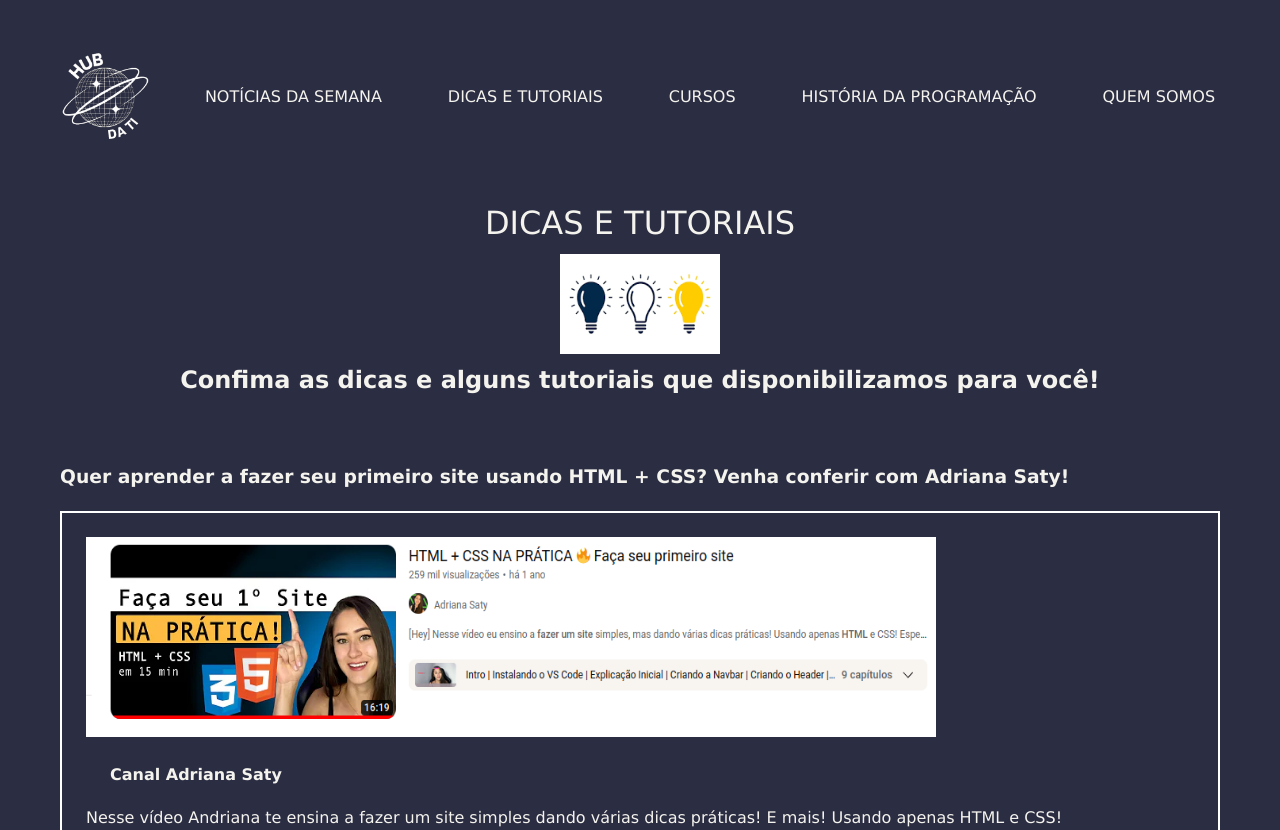
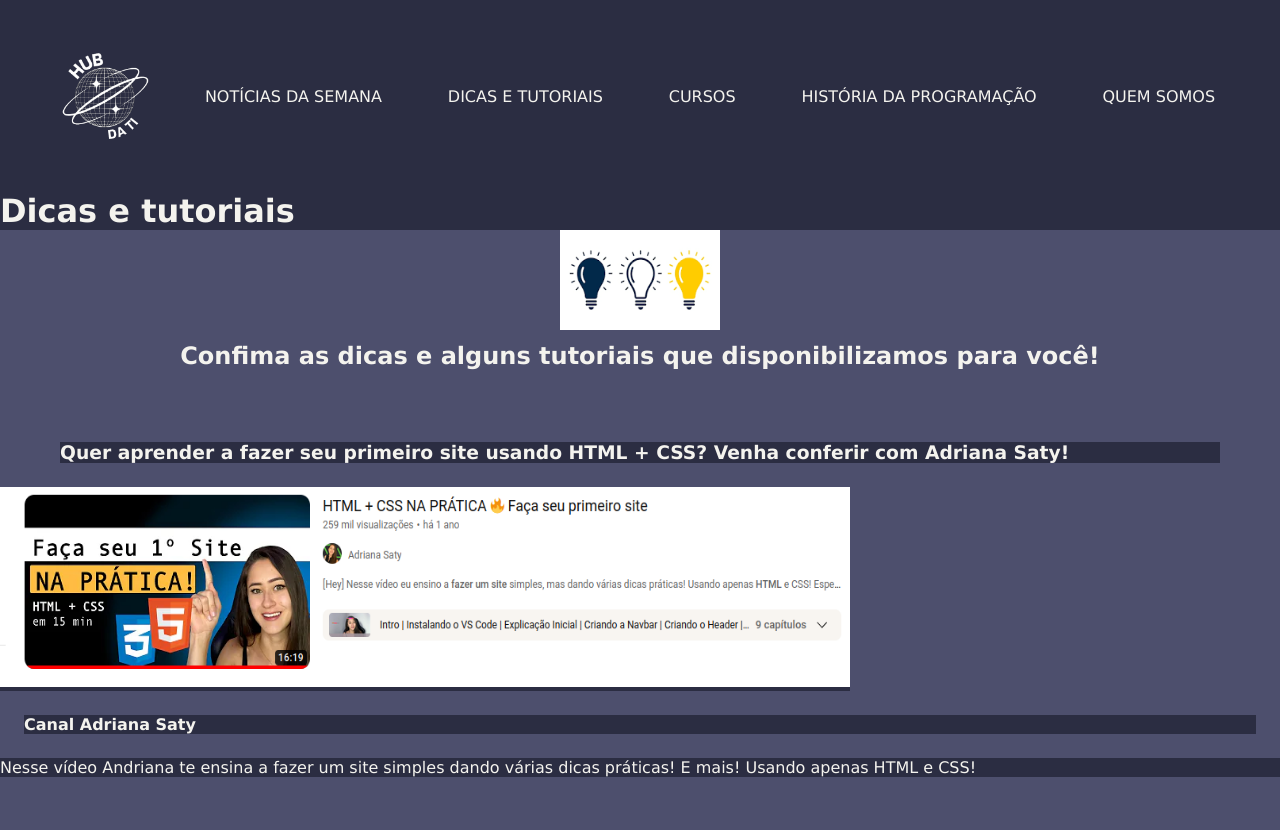
Before and after one commit to BarachoSilva/hub-da-ti, a plain HTML site: page dicas_e_tutoriais/dicas_e_tutoriais.html in a window 1280 px wide. Shown: the top 830 px of the page. Drawn offline with Linux system fonts and the light colour scheme.

Commit message:
Update dicas-main-style.css
Novas estilizações para a página dicas e tutoriais.

```diff
--- a/dicas_e_tutoriais/dicas-main-style.css
+++ b/dicas_e_tutoriais/dicas-main-style.css
@@ -7,17 +7,15 @@
   color: #f4f3ee;
 }
 
-h1 {
-  text-align: center;
-  text-transform: uppercase;
-  font-weight: 200;
-  padding: 12px
+main {
+  background-color: #4d4f6d;
 }
 
 h2 {
   text-align: center;
   padding: 12px;
   margin-bottom: 40px;
+  background-color: #4d4f6d;
 }
 
 h3 {
@@ -38,10 +36,29 @@
 }
 
 section {
+  background-color: #4d4f6d;
+  margin-bottom: 12px;
+}
+
+div {
   display: flex;
-  justify-content: left;
-  text-align: left;
-  padding: 24px;
-  border: solid 2px white;
-  margin: 12px 60px 12px 60px;
+  justify-content: space-around;
+  padding: 12px;
+  background-color: #2b2d42;
+  margin: 12px 30px 30px 12px;
+  border-radius: 16px;
 }
+
+div p {
+  margin-bottom: 20px;
+}
+
+div h3 {
+  padding: 10px;
+  line-height: 1.5em;
+  font-size: medium;
+}
+
+div a {
+  padding: 20px;
+}
```
